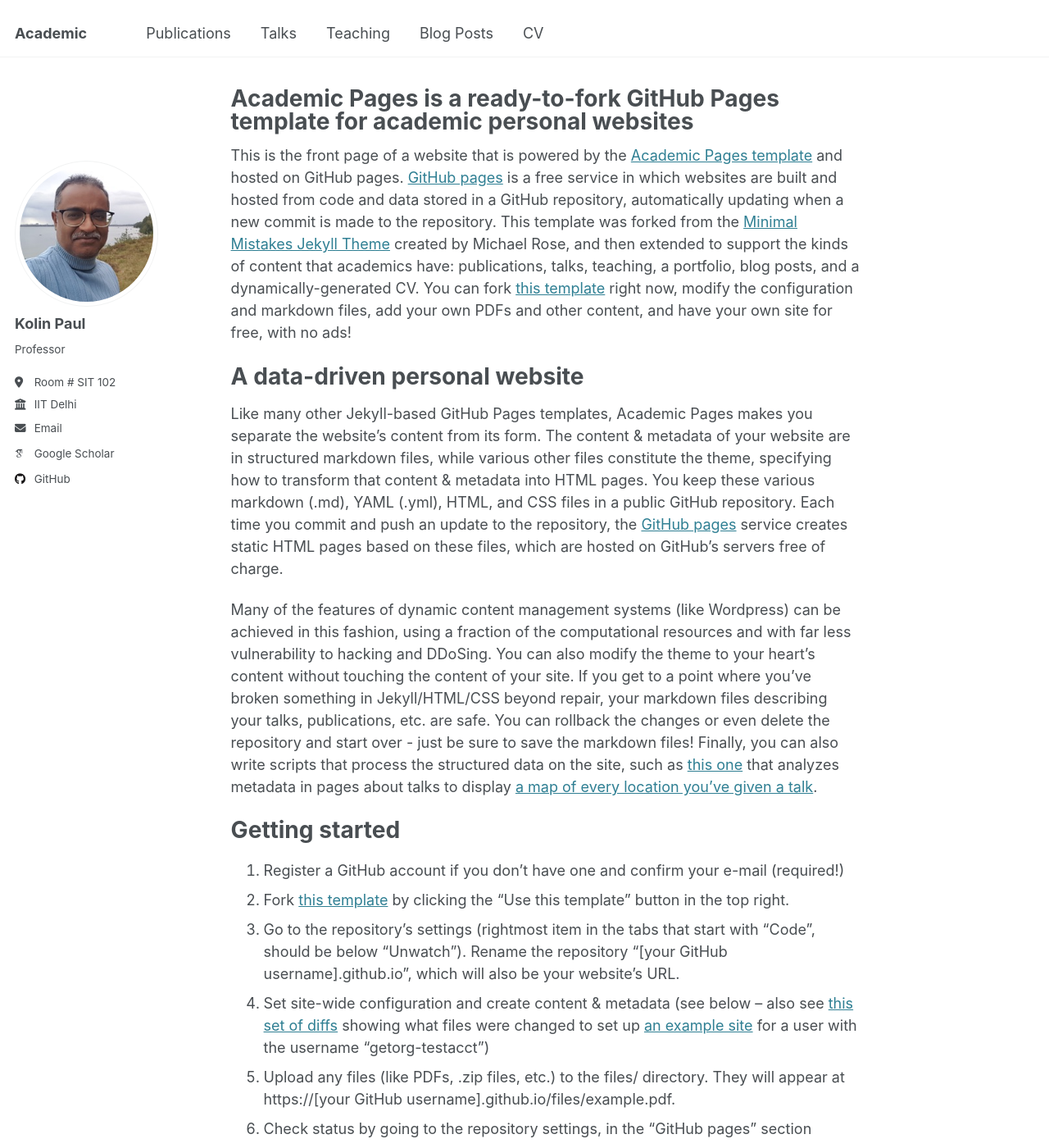
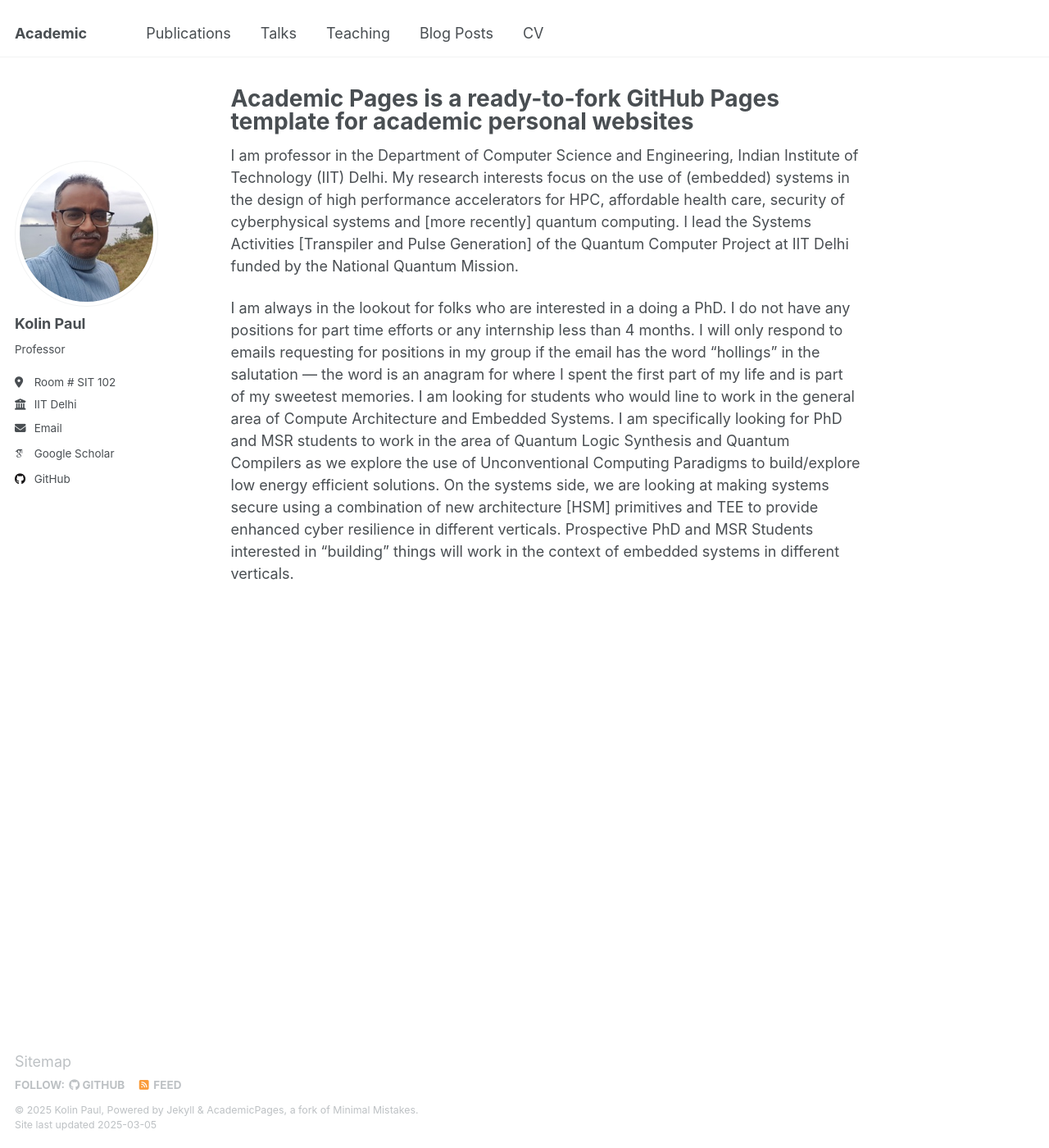
Before and after one commit to kolinpaul/kolinpaul.github.io, a Jekyll site: the page built from _pages/about.md, in a window 1280 px wide and 1400 px high. Shown: the whole window at 82% size. Built offline with Jekyll 4.4.1, drawn with Linux system fonts in a browser that asks for light colours; some web fonts are replaced; some of the changed text lies outside the part shown.

Commit message:
Update about.md

```diff
--- a/_pages/about.md
+++ b/_pages/about.md
@@ -7,43 +7,6 @@ redirect_from:
   - /about.html
 ---
 
-This is the front page of a website that is powered by the [Academic Pages template](https://github.com/academicpages/academicpages.github.io) and hosted on GitHub pages. [GitHub pages](https://pages.github.com) is a free service in which websites are built and hosted from code and data stored in a GitHub repository, automatically updating when a new commit is made to the repository. This template was forked from the [Minimal Mistakes Jekyll Theme](https://mmistakes.github.io/minimal-mistakes/) created by Michael Rose, and then extended to support the kinds of content that academics have: publications, talks, teaching, a portfolio, blog posts, and a dynamically-generated CV. You can fork [this template](https://github.com/academicpages/academicpages.github.io) right now, modify the configuration and markdown files, add your own PDFs and other content, and have your own site for free, with no ads!
+I am  professor in the Department of Computer Science and Engineering, Indian Institute of Technology (IIT) Delhi. My research interests focus on the use of (embedded) systems in the design of high performance accelerators for HPC, affordable health care, security of cyberphysical systems and [more recently] quantum computing. I lead the  Systems Activities [Transpiler and Pulse Generation] of the Quantum Computer Project at IIT Delhi funded by the National Quantum Mission.
 
-A data-driven personal website
-======
-Like many other Jekyll-based GitHub Pages templates, Academic Pages makes you separate the website's content from its form. The content & metadata of your website are in structured markdown files, while various other files constitute the theme, specifying how to transform that content & metadata into HTML pages. You keep these various markdown (.md), YAML (.yml), HTML, and CSS files in a public GitHub repository. Each time you commit and push an update to the repository, the [GitHub pages](https://pages.github.com/) service creates static HTML pages based on these files, which are hosted on GitHub's servers free of charge.
-
-Many of the features of dynamic content management systems (like Wordpress) can be achieved in this fashion, using a fraction of the computational resources and with far less vulnerability to hacking and DDoSing. You can also modify the theme to your heart's content without touching the content of your site. If you get to a point where you've broken something in Jekyll/HTML/CSS beyond repair, your markdown files describing your talks, publications, etc. are safe. You can rollback the changes or even delete the repository and start over - just be sure to save the markdown files! Finally, you can also write scripts that process the structured data on the site, such as [this one](https://github.com/academicpages/academicpages.github.io/blob/master/talkmap.ipynb) that analyzes metadata in pages about talks to display [a map of every location you've given a talk](https://academicpages.github.io/talkmap.html).
-
-Getting started
-======
-1. Register a GitHub account if you don't have one and confirm your e-mail (required!)
-1. Fork [this template](https://github.com/academicpages/academicpages.github.io) by clicking the "Use this template" button in the top right.
-1. Go to the repository's settings (rightmost item in the tabs that start with "Code", should be below "Unwatch"). Rename the repository "[your GitHub username].github.io", which will also be your website's URL.
-1. Set site-wide configuration and create content & metadata (see below -- also see [this set of diffs](http://archive.is/3TPas) showing what files were changed to set up [an example site](https://getorg-testacct.github.io) for a user with the username "getorg-testacct")
-1. Upload any files (like PDFs, .zip files, etc.) to the files/ directory. They will appear at https://[your GitHub username].github.io/files/example.pdf.
-1. Check status by going to the repository settings, in the "GitHub pages" section
-
-Site-wide configuration
-------
-The main configuration file for the site is in the base directory in [_config.yml](https://github.com/academicpages/academicpages.github.io/blob/master/_config.yml), which defines the content in the sidebars and other site-wide features. You will need to replace the default variables with ones about yourself and your site's github repository. The configuration file for the top menu is in [_data/navigation.yml](https://github.com/academicpages/academicpages.github.io/blob/master/_data/navigation.yml). For example, if you don't have a portfolio or blog posts, you can remove those items from that navigation.yml file to remove them from the header.
-
-Create content & metadata
-------
-For site content, there is one markdown file for each type of content, which are stored in directories like _publications, _talks, _posts, _teaching, or _pages. For example, each talk is a markdown file in the [_talks directory](https://github.com/academicpages/academicpages.github.io/tree/master/_talks). At the top of each markdown file is structured data in YAML about the talk, which the theme will parse to do lots of cool stuff. The same structured data about a talk is used to generate the list of talks on the [Talks page](https://academicpages.github.io/talks), each [individual page](https://academicpages.github.io/talks/2012-03-01-talk-1) for specific talks, the talks section for the [CV page](https://academicpages.github.io/cv), and the [map of places you've given a talk](https://academicpages.github.io/talkmap.html) (if you run this [python file](https://github.com/academicpages/academicpages.github.io/blob/master/talkmap.py) or [Jupyter notebook](https://github.com/academicpages/academicpages.github.io/blob/master/talkmap.ipynb), which creates the HTML for the map based on the contents of the _talks directory).
-
-**Markdown generator**
-
-The repository includes [a set of Jupyter notebooks](https://github.com/academicpages/academicpages.github.io/tree/master/markdown_generator
-) that converts a CSV containing structured data about talks or presentations into individual markdown files that will be properly formatted for the Academic Pages template. The sample CSVs in that directory are the ones I used to create my own personal website at stuartgeiger.com. My usual workflow is that I keep a spreadsheet of my publications and talks, then run the code in these notebooks to generate the markdown files, then commit and push them to the GitHub repository.
-
-How to edit your site's GitHub repository
-------
-Many people use a git client to create files on their local computer and then push them to GitHub's servers. If you are not familiar with git, you can directly edit these configuration and markdown files directly in the github.com interface. Navigate to a file (like [this one](https://github.com/academicpages/academicpages.github.io/blob/master/_talks/2012-03-01-talk-1.md) and click the pencil icon in the top right of the content preview (to the right of the "Raw | Blame | History" buttons). You can delete a file by clicking the trashcan icon to the right of the pencil icon. You can also create new files or upload files by navigating to a directory and clicking the "Create new file" or "Upload files" buttons.
-
-Example: editing a markdown file for a talk
-![Editing a markdown file for a talk](/images/editing-talk.png)
-
-For more info
-------
-More info about configuring Academic Pages can be found in [the guide](https://academicpages.github.io/markdown/), the [growing wiki](https://github.com/academicpages/academicpages.github.io/wiki), and you can always [ask a question on GitHub](https://github.com/academicpages/academicpages.github.io/discussions). The [guides for the Minimal Mistakes theme](https://mmistakes.github.io/minimal-mistakes/docs/configuration/) (which this theme was forked from) might also be helpful.
+I am always in the lookout for folks who are interested in a  doing a PhD. I do not have any positions for part time efforts or any internship less than 4 months. I will only respond to emails  requesting for positions in my group if the email has the word “hollings” in the salutation --- the word is an anagram for where I spent the first part of my life and is part of my sweetest memories. I am looking for students who would line to work in the general area of Compute Architecture and Embedded Systems. I am specifically looking for PhD and MSR students to work in the area of Quantum Logic Synthesis and Quantum Compilers as we explore the use of Unconventional Computing Paradigms to build/explore low energy efficient solutions. On the systems side, we are looking at making systems secure using a combination of new architecture [HSM] primitives and TEE to provide enhanced cyber resilience in different verticals. Prospective PhD and MSR Students interested in "building" things will work in the context of embedded systems in different verticals.
```
